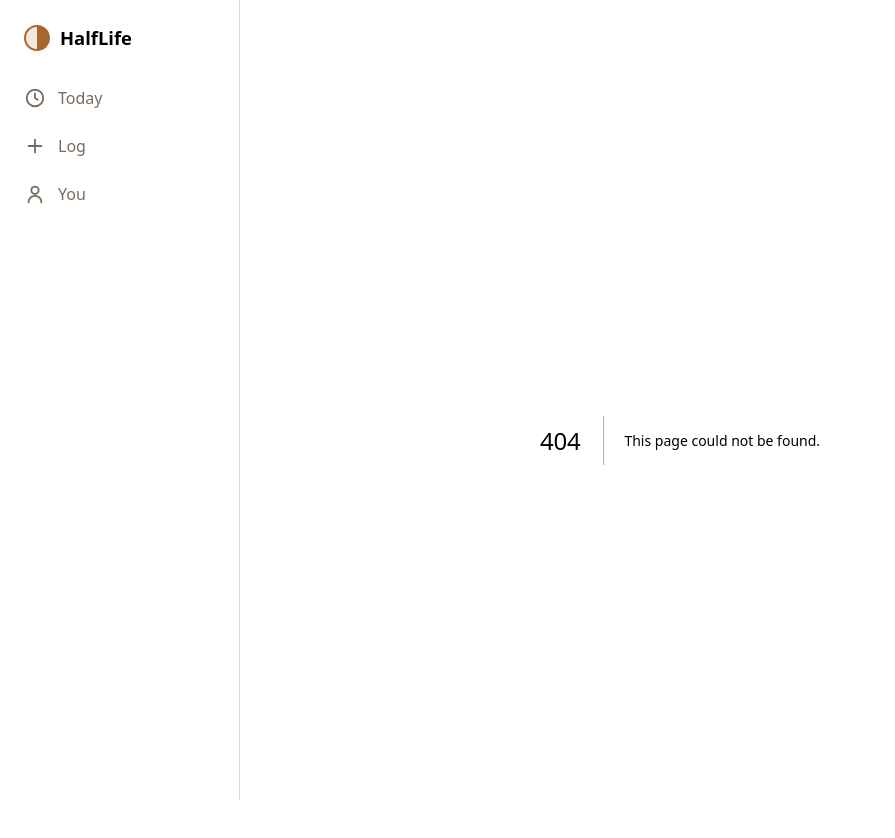
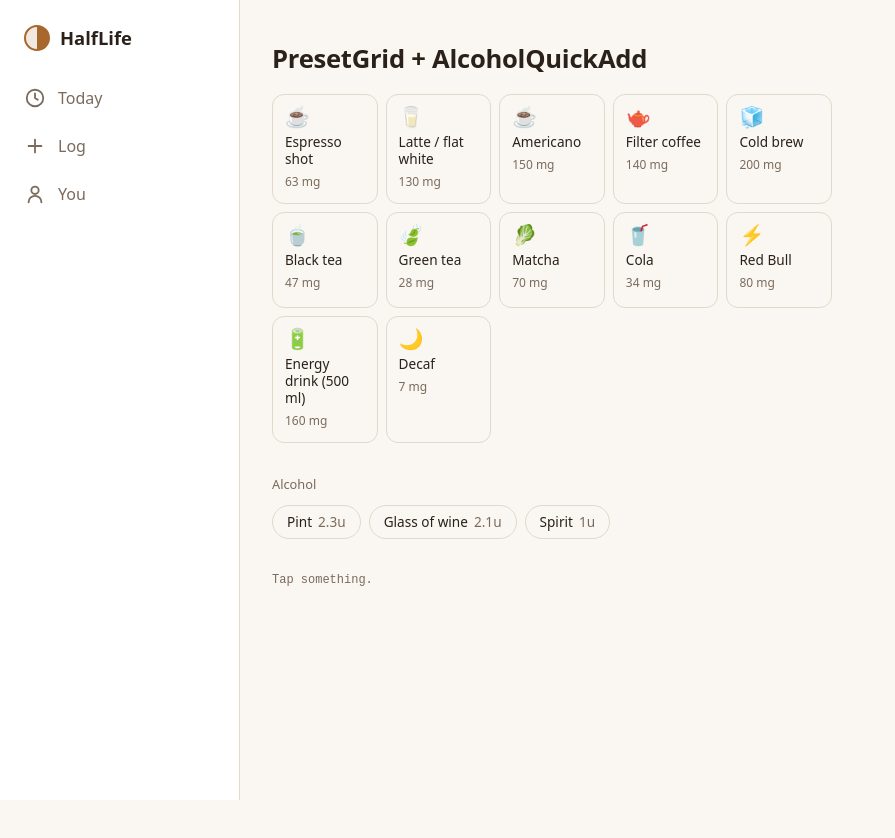
Before and after one commit to n-ershova/decaffeinate, a Next.js app in the folder frontend/: page /dev/PresetGrid in a window 1280 px wide. Before the commit this address had no page. Shown: the top 838 px of the page, without its empty margins (0-895 px from the left). After the commit the page ends 800 px from the top, so only its background shows below. Built offline with nearby package versions, Linux system fonts and the light colour scheme.

Commit message:
F6: PresetGrid and AlcoholQuickAdd
Co-Authored-By: Claude Opus 5.5 <noreply@anthropic.com>

```diff
--- /dev/null
+++ b/frontend/app/dev/AlcoholQuickAdd/page.tsx
@@ -0,0 +1,5 @@
+import { redirect } from "next/navigation";
+
+export default function Preview() {
+  redirect("/dev/PresetGrid");
+}
--- /dev/null
+++ b/frontend/app/dev/PresetGrid/page.tsx
@@ -0,0 +1,22 @@
+"use client";
+
+import { useState } from "react";
+import AlcoholQuickAdd from "@/components/AlcoholQuickAdd";
+import PresetGrid from "@/components/PresetGrid";
+import { PRESETS } from "@/lib/fixtures";
+
+export default function Preview() {
+  const [last, setLast] = useState<string>("Tap something.");
+  return (
+    <>
+      <h1>PresetGrid + AlcoholQuickAdd</h1>
+      <div style={{ maxWidth: 560 }}>
+        <PresetGrid presets={PRESETS} onPick={(p) => setLast(`onPick(${JSON.stringify(p)})`)} />
+        <div style={{ marginTop: 32 }}>
+          <AlcoholQuickAdd onAdd={(u) => setLast(`onAdd(${u})`)} />
+        </div>
+        <pre style={{ marginTop: 32, fontSize: "0.75rem", color: "var(--muted)", whiteSpace: "pre-wrap" }}>{last}</pre>
+      </div>
+    </>
+  );
+}
--- a/frontend/app/globals.css
+++ b/frontend/app/globals.css
@@ -56,3 +56,11 @@ a { color: inherit; }
   .tab.active { background: var(--surface-2); }
   .main { padding: 40px 32px; max-width: 880px; margin: 0; }
 }
+
+/* Tap targets */
+.tile, .pill { font: inherit; color: var(--text); background: transparent; border: 1px solid var(--border); cursor: pointer; transition: border-color 0.15s, background 0.15s, transform 0.08s; }
+.tile:hover, .pill:hover { border-color: var(--muted); }
+.tile:active, .pill:active { transform: scale(0.97); background: var(--surface); }
+.tile:focus-visible, .pill:focus-visible { outline: 2px solid var(--text); outline-offset: 2px; }
+.tile { display: flex; flex-direction: column; align-items: flex-start; gap: 6px; padding: 12px; border-radius: 12px; text-align: left; min-height: 96px; }
+.pill { font-size: 0.85rem; padding: 6px 14px; border-radius: 999px; }
--- /dev/null
+++ b/frontend/components/AlcoholQuickAdd.tsx
@@ -0,0 +1,27 @@
+"use client";
+
+interface Props {
+  onAdd: (units: number) => void;
+}
+
+const OPTIONS = [
+  { label: "Pint", units: 2.3 },
+  { label: "Glass of wine", units: 2.1 },
+  { label: "Spirit", units: 1 },
+];
+
+export default function AlcoholQuickAdd({ onAdd }: Props) {
+  return (
+    <div>
+      <p style={{ margin: "0 0 10px", fontSize: "0.8rem", color: "var(--muted)" }}>Alcohol</p>
+      <div style={{ display: "flex", gap: 8, flexWrap: "wrap" }}>
+        {OPTIONS.map((o) => (
+          <button key={o.label} className="pill" onClick={() => onAdd(o.units)}>
+            {o.label}
+            <span style={{ marginLeft: 6, color: "var(--muted)", fontVariantNumeric: "tabular-nums" }}>{o.units}u</span>
+          </button>
+        ))}
+      </div>
+    </div>
+  );
+}
--- /dev/null
+++ b/frontend/components/PresetGrid.tsx
@@ -0,0 +1,22 @@
+"use client";
+
+import type { Preset } from "@/lib/types";
+
+interface Props {
+  presets: Preset[];
+  onPick: (preset: Preset) => void;
+}
+
+export default function PresetGrid({ presets, onPick }: Props) {
+  return (
+    <div style={{ display: "grid", gridTemplateColumns: "repeat(auto-fill, minmax(104px, 1fr))", gap: 8 }}>
+      {presets.map((p) => (
+        <button key={p.key} className="tile" onClick={() => onPick(p)} aria-label={`${p.label}, ${Math.round(p.mg)} mg`}>
+          <span aria-hidden style={{ fontSize: "1.25rem", lineHeight: 1 }}>{p.emoji}</span>
+          <span style={{ fontSize: "0.85rem", lineHeight: 1.25 }}>{p.label}</span>
+          <span style={{ fontSize: "0.75rem", color: "var(--muted)", fontVariantNumeric: "tabular-nums" }}>{Math.round(p.mg)} mg</span>
+        </button>
+      ))}
+    </div>
+  );
+}
```
